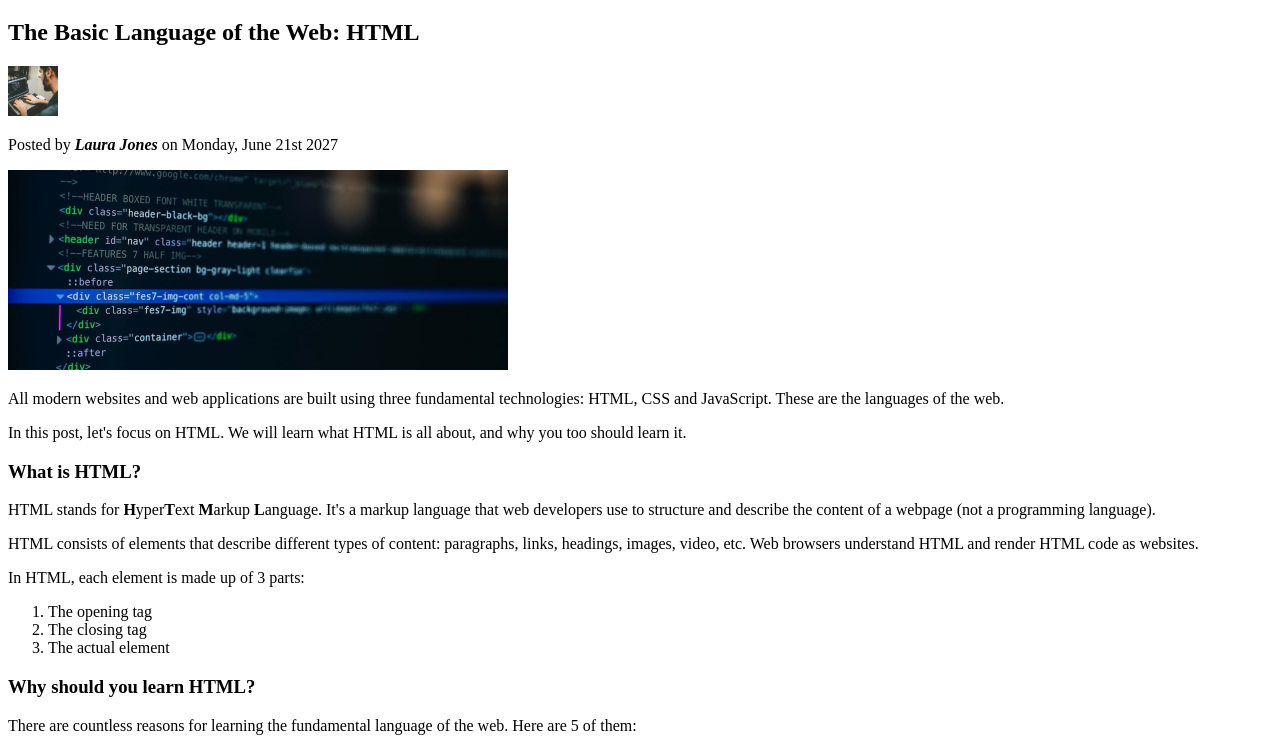
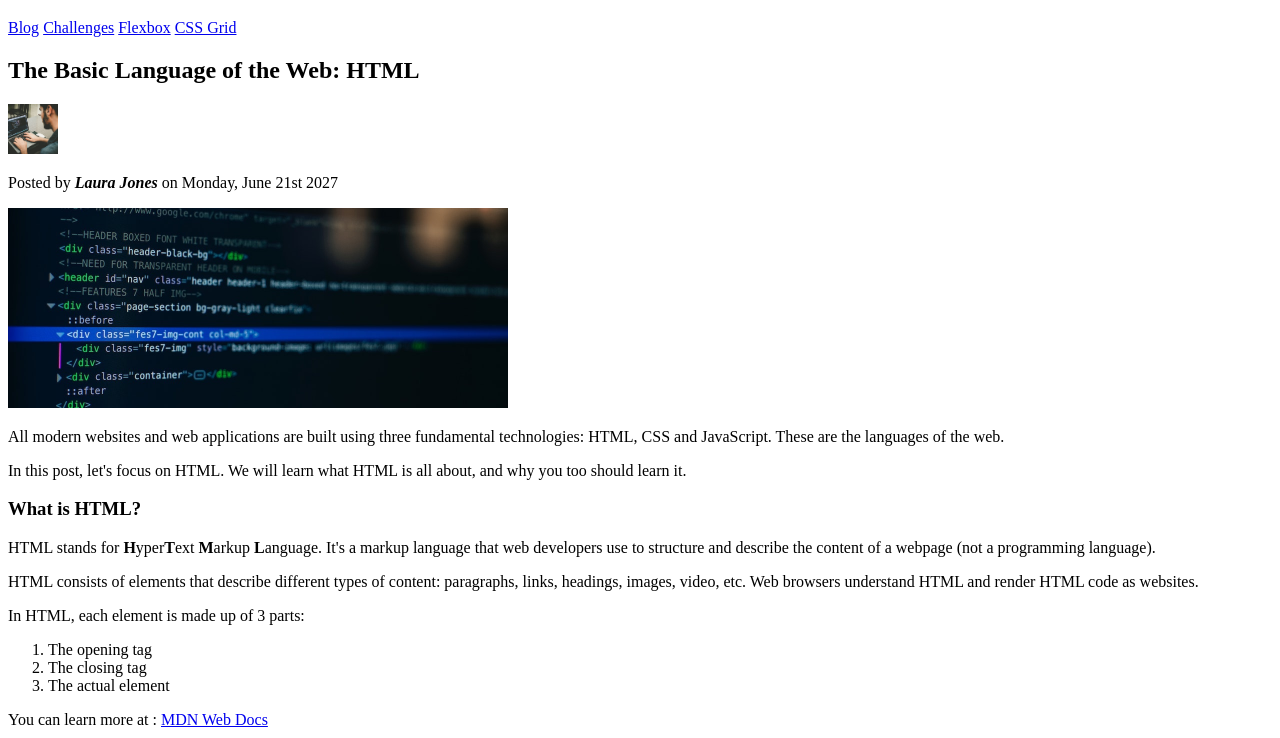
Before and after one commit to AlaaHamdyMohammadi/Web-Development-Principles, a plain HTML site: page 01-Test/index.html in a window 1280 px wide. Shown: the part 62-800 px from the top of the page. Drawn offline with Linux system fonts and the light colour scheme.

Commit message:
feat hyperlinks

```diff
--- a/01-Test/index.html
+++ b/01-Test/index.html
@@ -7,12 +7,16 @@
   </head>
   <body>
     <h1>📘 The Code Magazine</h1>
+    <a href="/blog.html" target="_blank">Blog</a>
+    <a href="#" target="_blank">Challenges</a>
+    <a href="#" target="_blank">Flexbox</a>
+    <a href="#" target="_blank">CSS Grid</a>
     <h2>The Basic Language of the Web: HTML</h2>
-    <img src="related-1.jpg" alt="related-1" width="50" height="50">
+    <img src="related-1.jpg" alt="related-1" width="50" height="50" />
     <p>
       Posted by <b><i>Laura Jones</i></b> on Monday, June 21st 2027
     </p>
-    <img src="post-img.jpg" alt="postImg" width="500" height="200">
+    <img src="post-img.jpg" alt="postImg" width="500" height="200" />
     <p>
       All modern websites and web applications are built using three fundamental
       technologies: HTML, CSS and JavaScript. These are the languages of the
@@ -39,6 +43,14 @@
       <li>The closing tag</li>
       <li>The actual element</li>
     </ol>
+    <p>
+      You can learn more at :
+      <a
+        href="https://developer.mozilla.org/en-US/docs/Web/HTML"
+        target="_blank"
+        >MDN Web Docs</a
+      >
+    </p>
     <h3>Why should you learn HTML?</h3>
     <p>
       There are countless reasons for learning the fundamental language of the
```
Also changed, not shown: blog.html (added, +12 -0 lines).
